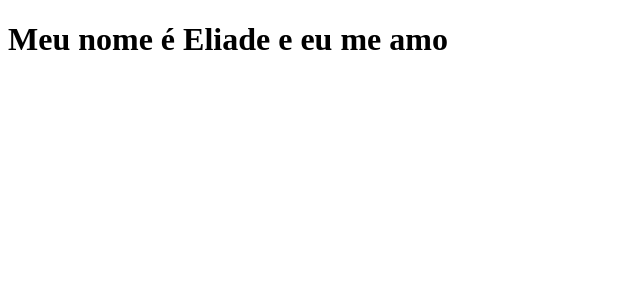
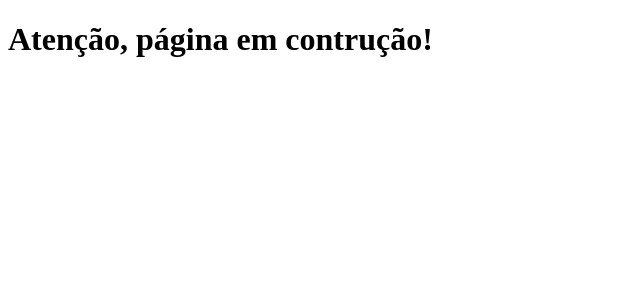
Before and after one commit to EliadeSantos/clone-tabnews, a Next.js app: page / in a window 1280 px wide. Shown: the top 300 px of the page, without its empty margins (0-640 px from the left). Built offline with nearby package versions, Linux system fonts and the light colour scheme.

Commit message:
add  endpoint

```diff
--- /dev/null
+++ b/pages/api/v1/status/index.js
@@ -0,0 +1,5 @@
+function status(request, response) {
+  response.status(200).json({ chave: "São acima da média" });
+}
+
+export default status;
--- a/pages/index.js
+++ b/pages/index.js
@@ -1,5 +1,5 @@
 function Home() {
-  return <h1>Meu nome é Eliade e eu me amo</h1>;
+  return <h1>Atenção, página em contrução!</h1>;
 }
 
 export default Home;
```
Also changed, not shown: 2 other files (tests, documents, lock files or other folders).
